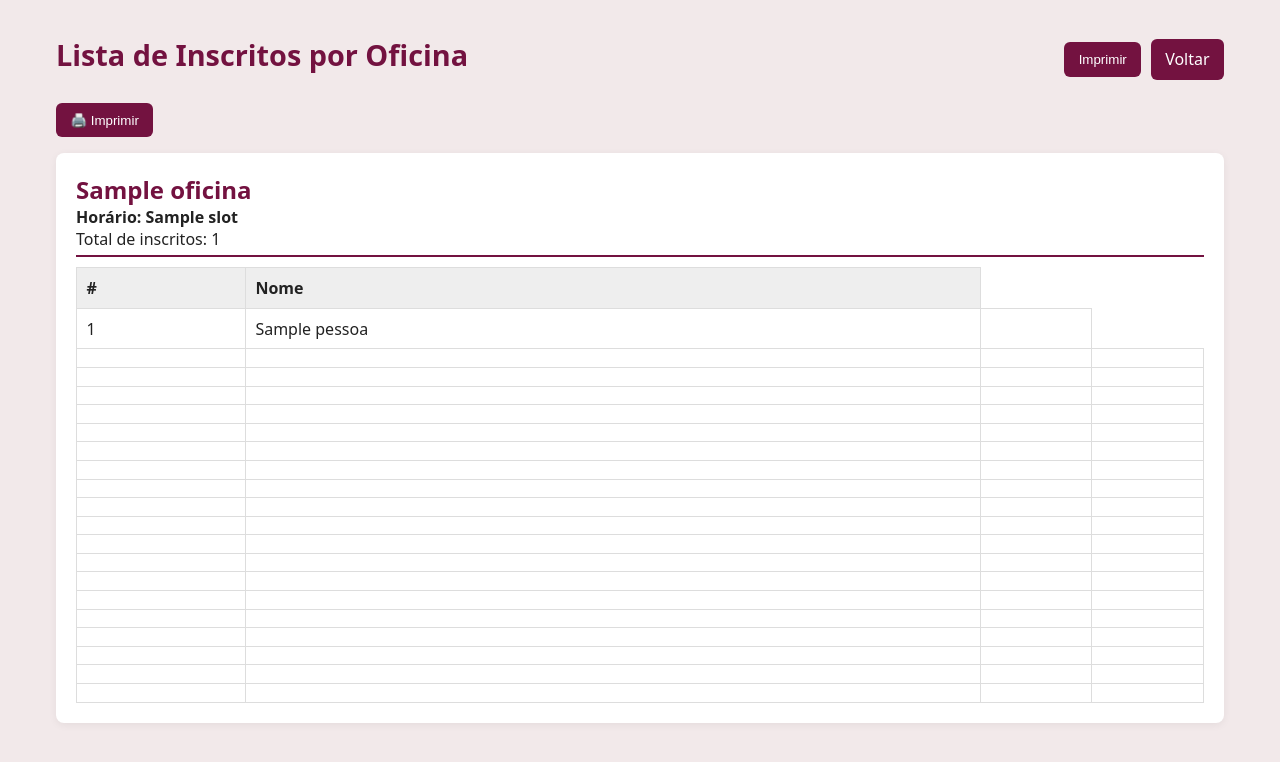
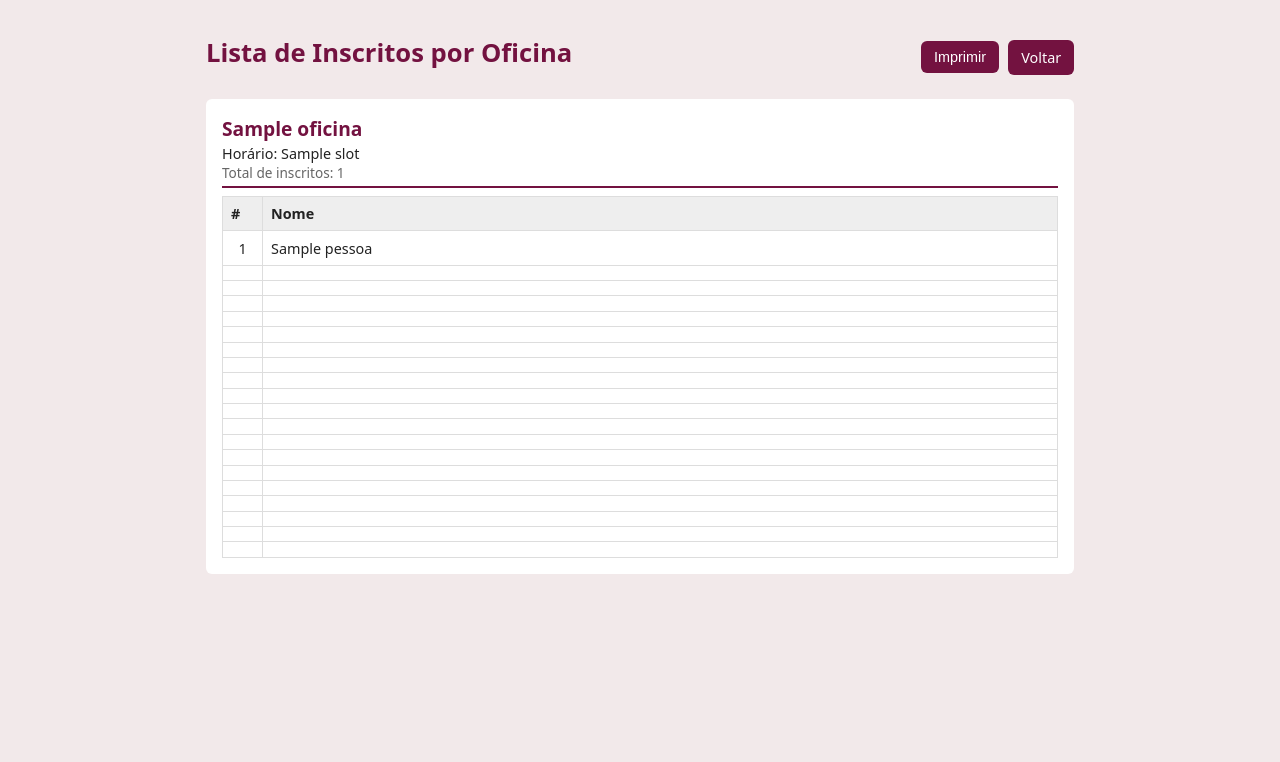
Before and after one commit to pedrodamiao/conferenciamulheresfortes, a Flask app: template templates/reports_by_workshop.html in a window 1280 px wide. Shown: the top 762 px of the page. Run offline with Flask 3, Linux system fonts and the light colour scheme; the template is opened without the code that fills it: most values are stand-ins (such as "Sample title", 1, 10 or a date in 2020).

Commit message:
Update reports_by_workshop.html

```diff
--- a/templates/reports_by_workshop.html
+++ b/templates/reports_by_workshop.html
@@ -11,20 +11,20 @@
   --muted:#666;
   --border:#ddd;
   --bg:#f2e9ea;
-  --card:#ffffff;
 }
 
 *{box-sizing:border-box}
 
 body{
   font-family:system-ui,-apple-system,"Segoe UI",Roboto,Arial,sans-serif;
-  max-width:1200px;
+  max-width:900px; /* melhor para A4 */
   margin:2rem auto;
   padding:0 1rem;
   background:var(--bg);
   color:var(--text);
 }
 
+/* ===== TOPO ===== */
 .top{
   display:flex;
   gap:.6rem;
@@ -36,7 +36,7 @@ body{
 h1{
   color:var(--brand);
   margin:.2rem 0 .8rem;
-  font-size:1.8rem;
+  font-size:1.6rem;
 }
 
 .spacer{flex:1}
@@ -45,60 +45,68 @@ a.btn, button.btn{
   background:var(--brand);
   color:#fff;
   text-decoration:none;
-  padding:.6rem .9rem;
+  padding:.5rem .8rem;
   border-radius:6px;
   border:none;
   cursor:pointer;
+  font-size:.9rem;
 }
 
 a.btn:hover, button.btn:hover{
   background:#5a0f33;
 }
 
-/* ===== BLOCO DE IMPRESSÃO ===== */
+/* ===== PÁGINA ===== */
 .page{
   background:white;
-  padding:20px;
+  padding:16px;
   margin-bottom:20px;
-  border-radius:8px;
-  box-shadow:0 2px 8px rgba(0,0,0,.06);
+  border-radius:6px;
   page-break-after: always;
 }
 
 /* ===== HEADER ===== */
 .header{
   border-bottom:2px solid var(--brand);
-  margin-bottom:10px;
-  padding-bottom:5px;
+  margin-bottom:8px;
+  padding-bottom:4px;
 }
 
 .header h2{
   margin:0;
   color:var(--brand);
+  font-size:1.2rem;
 }
 
 .header .slot{
-  font-weight:600;
+  font-size:.9rem;
+  margin-top:2px;
+}
+
+.header .total{
+  font-size:.85rem;
+  color:var(--muted);
 }
 
 /* ===== TABELA ===== */
 table{
   width:100%;
   border-collapse:collapse;
-  margin-top:10px;
+  margin-top:8px;
 }
 
 th,td{
   border:1px solid var(--border);
-  padding:.55rem .6rem;
+  padding:.45rem .5rem;
   text-align:left;
+  font-size:.9rem;
 }
 
 th{
   background:#eee;
 }
 
-.check{
+td:first-child{
   width:40px;
   text-align:center;
 }
@@ -115,8 +123,8 @@ th{
   }
 
   .page{
-    box-shadow:none;
     border-radius:0;
+    padding:10px;
     page-break-after:always;
   }
 }
@@ -132,10 +140,6 @@ th{
   <a class="btn" href="{{ url_for('admin') }}">Voltar</a>
 </div>
 
-<div style="margin-bottom:1rem; display:flex; gap:.5rem; flex-wrap:wrap;">
-  <button onclick="window.print()" class="btn">🖨️ Imprimir</button>
-</div>
-
 {% for slot, oficinas in report.items() %}
   {% for oficina, pessoas in oficinas.items() %}
 
@@ -144,7 +148,7 @@ th{
     <div class="header">
       <h2>{{ oficina }}</h2>
       <div class="slot">Horário: {{ slot }}</div>
-      <div>Total de inscritos: {{ pessoas|length }}</div>
+      <div class="total">Total de inscritos: {{ pessoas|length }}</div>
     </div>
 
     <table>
@@ -160,14 +164,11 @@ th{
         <tr>
           <td>{{ loop.index }}</td>
           <td>{{ p.name }}</td>
-          <td></td>
         </tr>
         {% endfor %}
 
         {% for i in range((20 - pessoas|length) if pessoas|length < 20 else 0) %}
         <tr>
-          <td></td>
-          <td></td>
           <td></td>
           <td></td>
         </tr>
```
